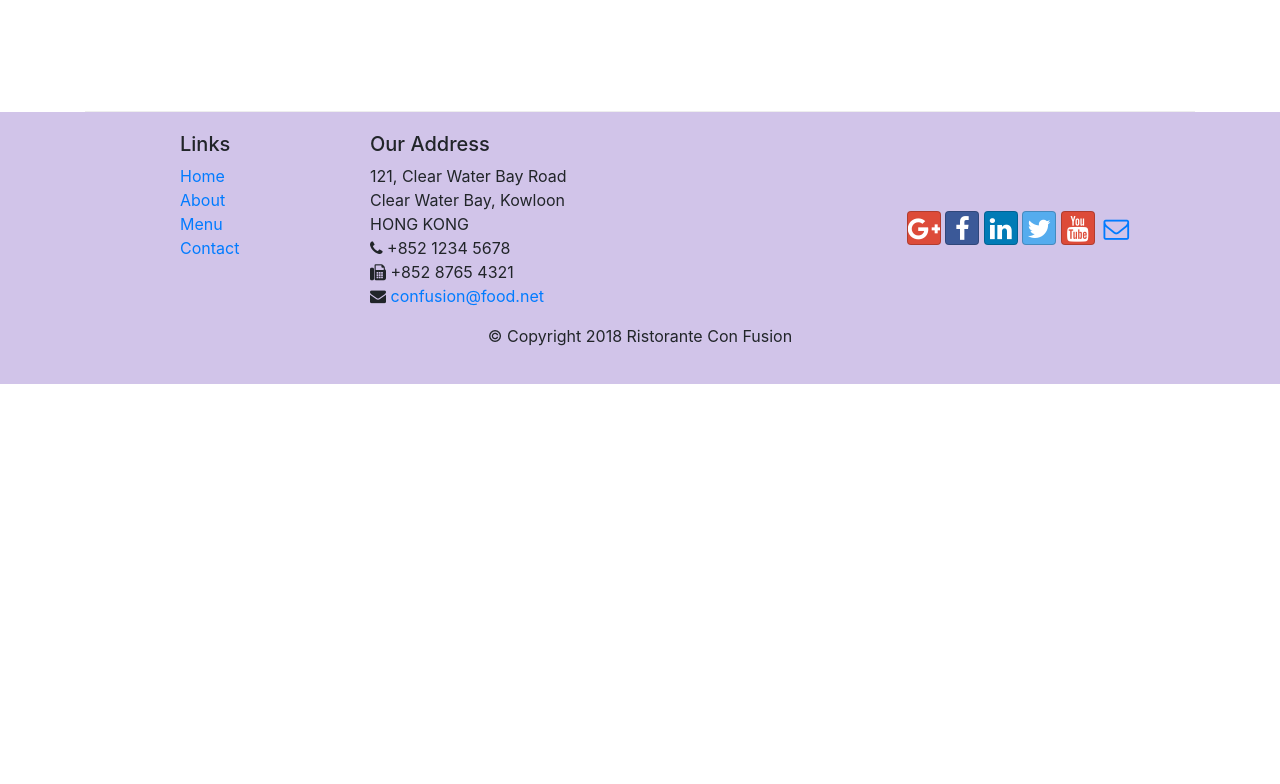
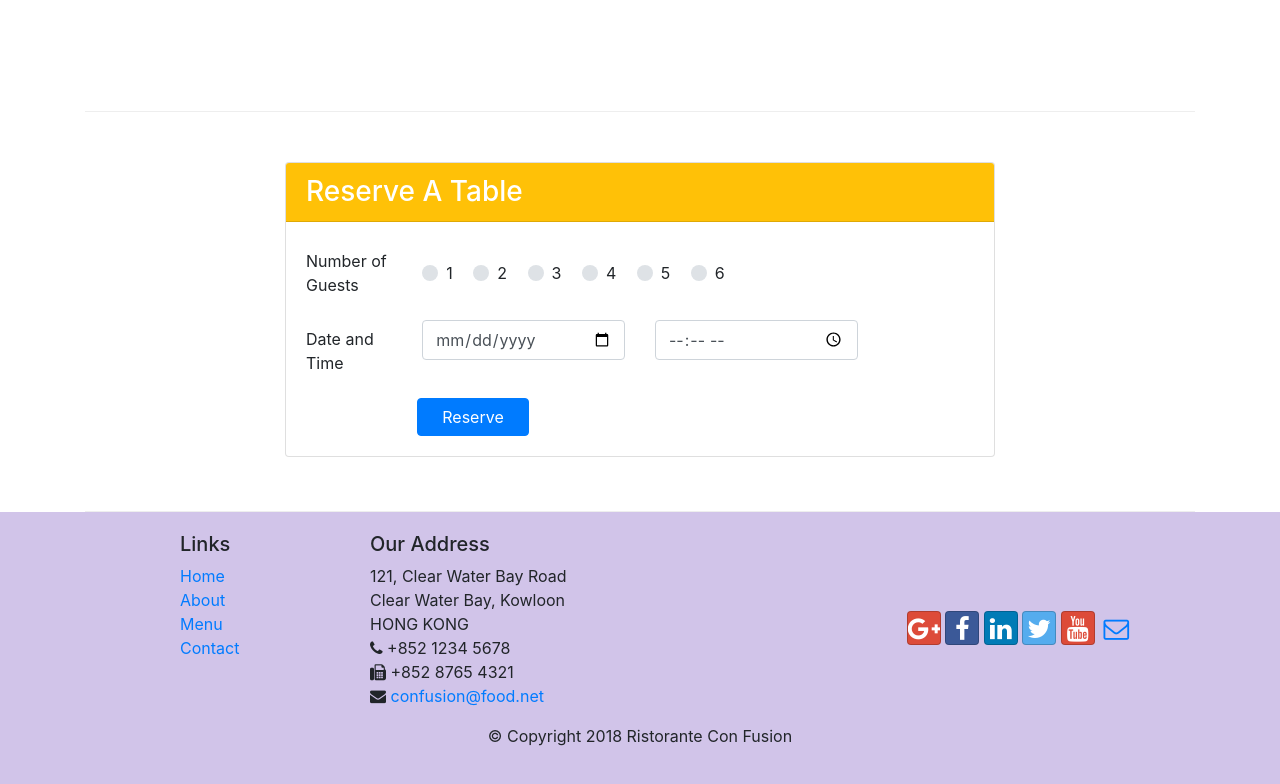
Before and after one commit to rrockwel/conFusion, a website: page index.html in a window 1280 px wide. Shown: the part 1422-2206 px from the top of the page. Before the commit the page ends 1806 px from the top, so only its background shows below. Drawn offline with nearby package versions, Linux system fonts and the light colour scheme.

Commit message:
Assignment 2

```diff
--- a/index.html
+++ b/index.html
@@ -33,16 +33,19 @@
     </nav>
     <header class="jumbotron">
         <div class="container">
-            <div class="row row-header">
-                <div class="col-12 col-sm-6">
-                    <h1>Ristorante con Fusion</h1>
-                    <p>We take inspiration from the World's best cuisines, and create a unique fusion experience. Our lipsmacking creations will tickle your culinary senses!</p>
+            <div class="row">
+                <div class="col-6">
+                        <h1>Ristorante con Fusion</h1>
+                        <p>We take inspiration from the World's best cuisines, and create a unique fusion experience. Our lipsmacking creations will tickle your culinary senses!</p>
                 </div>
-                <div class="col-12 col-sm align-self-center">
-                    <img src="img/logo.png" class="img-fluid">
+
+                <div class="col-6">
+                        <img src="img/logo.png">
+                        <input class="btn btn-warning col-11 col-sm-10 col-md-5 offset-md-1 mt-4" href="#" role="reserve" value="Reserve Table">
                 </div>
             </div>
         </div>
+
     </header>
 
     <div class = "container">
@@ -70,7 +73,7 @@
             <div class="col col-sm col-md">
                 <div class="media">
                     <div class="media-body">
-                        <h2>Weekend Grand Buffet</h2>
+                        <h2 class="mt-0">Weekend Grand Buffet <span class="badge badge-danger">NEW</span> </h2>
                         <p class="d-none d-sm-block">Featuring mouthwatering combinations with a choice of five different salads, six enticing appetizers, six main entrees and five choicest desserts. Free flowing bubbly and soft drinks. All for just $19.99 per person </p>
                     </div>
                     <img class="d-flex ml-3 img-thumbnail align-self-center"
@@ -95,6 +98,61 @@
                 </div>
             </div>
         </div>
+
+        <div class="row row-content align-itmes-center">
+            <div class="col-12 col-md-8 offset-md-2">
+                <div class="card">
+                    <h3 class="card-header bg-warning text-white">Reserve A Table</h3>
+                        <div class="card-body">
+                            <form>
+
+                                <div class="form-group row">
+                                    <label for="numberOfGuests" class="col-form-label col-2">Number of Guests</label>
+                                    <div class="col-10 align-self-center">
+                                        <div class="custom-control custom-radio custom-control-inline">
+                                            <input type="radio" id="1guest" name="guests" class="custom-control-input">
+                                            <label class="custom-control-label" for="1guest">1</label>
+                                        </div>
+                                        <div class="custom-control custom-radio custom-control-inline">
+                                            <input type="radio" id="2guest" name="guests" class="custom-control-input">
+                                            <label class="custom-control-label" for="2guest">2</label>
+                                        </div>
+                                        <div class="custom-control custom-radio custom-control-inline">
+                                            <input type="radio" id="3guest" name="guests" class="custom-control-input">
+                                            <label class="custom-control-label" for="3guest">3</label>
+                                        </div>
+                                        <div class="custom-control custom-radio custom-control-inline">
+                                            <input type="radio" id="4guest" name="guests" class="custom-control-input">
+                                            <label class="custom-control-label" for="4guest">4</label>
+                                        </div>
+                                        <div class="custom-control custom-radio custom-control-inline">
+                                            <input type="radio" id="5guest" name="guests" class="custom-control-input">
+                                            <label class="custom-control-label" for="5guest">5</label>
+                                        </div>
+                                        <div class="custom-control custom-radio custom-control-inline">
+                                            <input type="radio" id="6guest" name="guests" class="custom-control-input">
+                                            <label class="custom-control-label" for="6guest">6</label>
+                                        </div>
+                                    </div>
+                                </div>
+
+                                <div class="form-group row">
+                                    <label for="dateAndTime" class="col-form-label col-2">Date and Time</label>
+                                        <div class="col-4">
+                                            <input type="date" class="form-control" id="date" name="date" placeholder="Date">
+                                        </div>
+                                        <div class="col-4">
+                                            <input type="time" class="form-control" id="time" name="time" placeholder="Time">
+                                        </div>
+                                </div>
+
+                                <input class="btn btn-primary col-4 col-sm-3 col-lg-2 offset-2" href="#" role="reserve" value="Reserve">
+                            </form>
+                        </div>
+                    </div>
+                </div>
+            </div>
+
     </div>
 
     <footer class = "footer">
```
